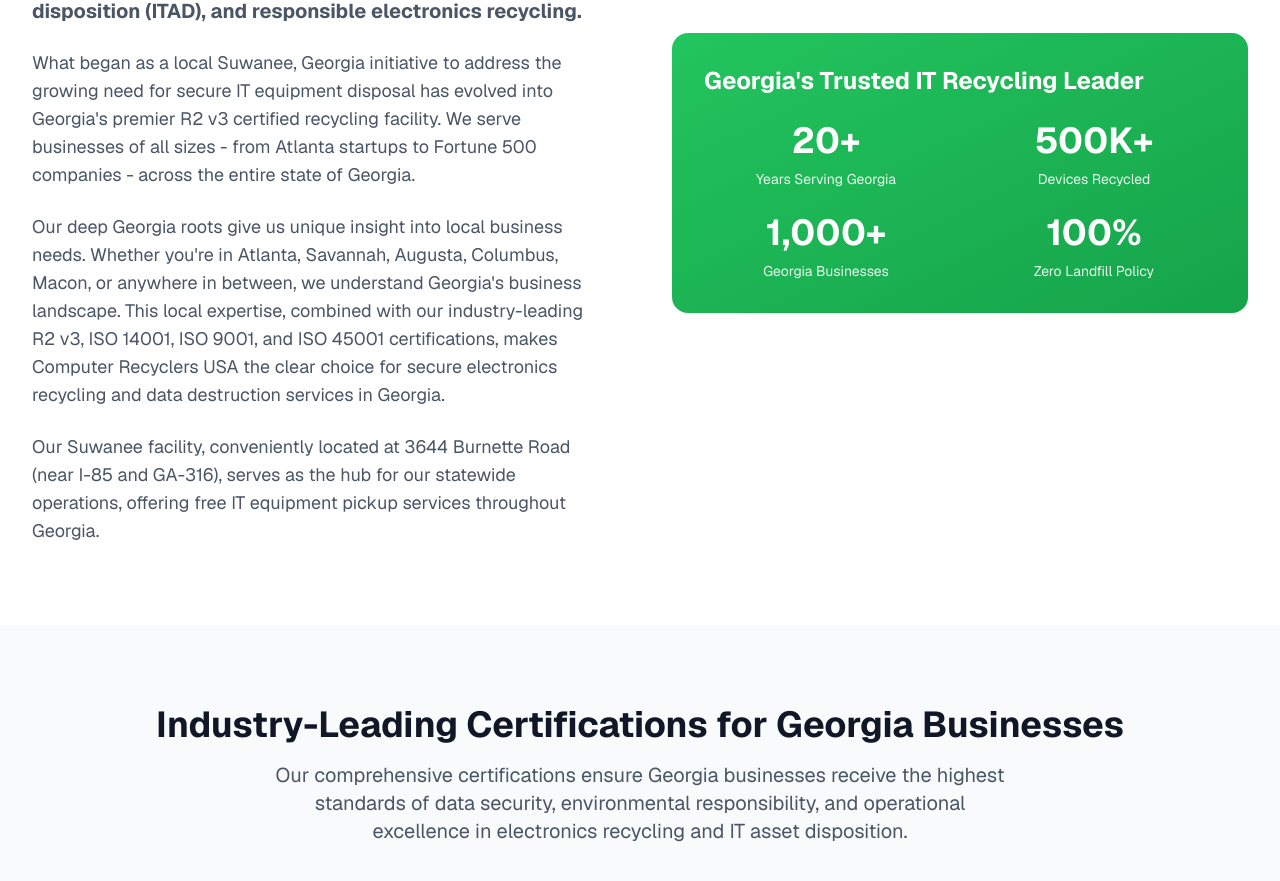
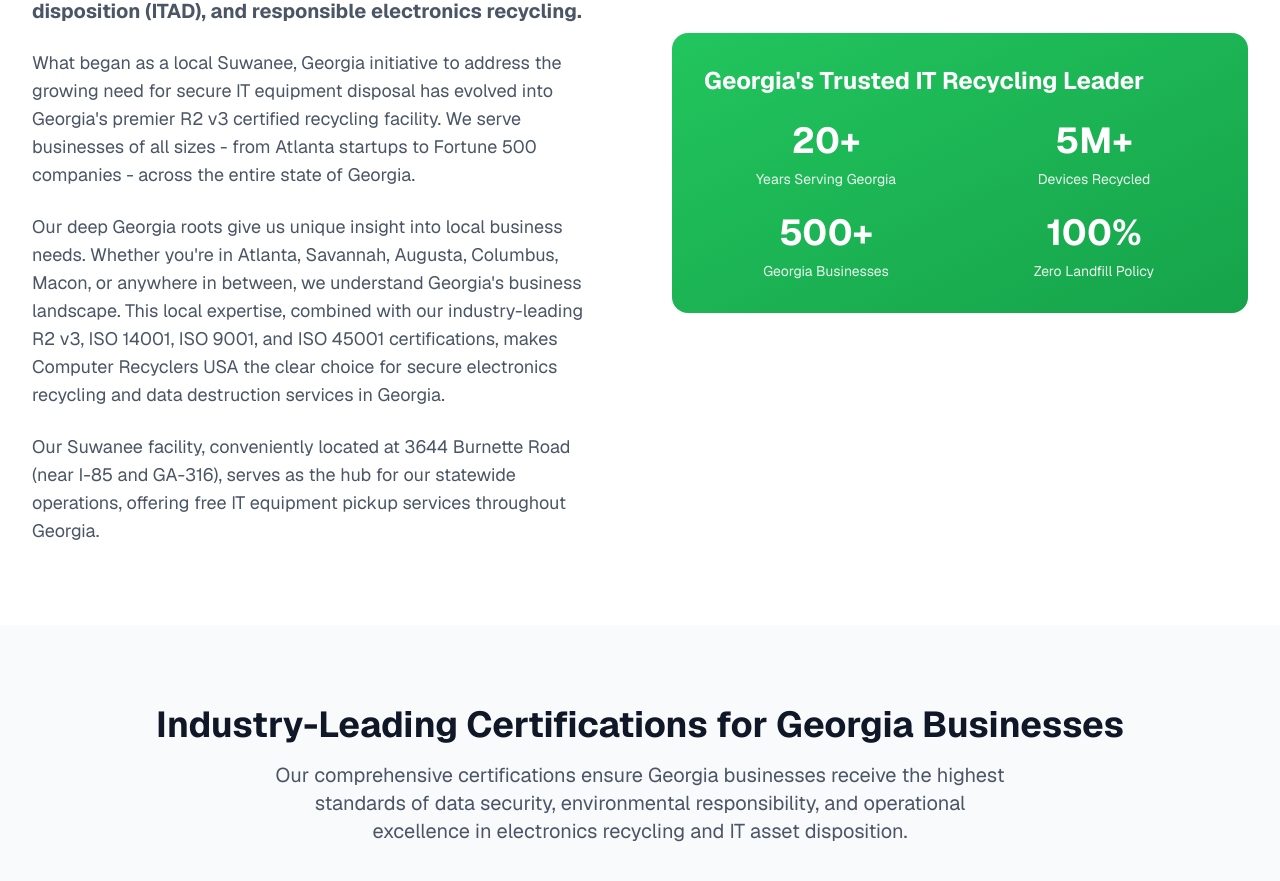
Before and after one commit to rezareimoo/crusa-web, a Next.js app: page /about in a window 1280 px wide. Shown: the part 1040-1921 px from the top of the page. Built offline with nearby package versions, Linux system fonts and the light colour scheme.

Commit message:
fixed stats

```diff
--- a/src/app/about/AboutPageContent.tsx
+++ b/src/app/about/AboutPageContent.tsx
@@ -95,11 +95,11 @@
                     </div>
                   </div>
                   <div className="text-center">
-                    <div className="text-4xl font-bold mb-2">500K+</div>
+                    <div className="text-4xl font-bold mb-2">5M+</div>
                     <div className="text-sm opacity-90">Devices Recycled</div>
                   </div>
                   <div className="text-center">
-                    <div className="text-4xl font-bold mb-2">1,000+</div>
+                    <div className="text-4xl font-bold mb-2">500+</div>
                     <div className="text-sm opacity-90">Georgia Businesses</div>
                   </div>
                   <div className="text-center">
```
